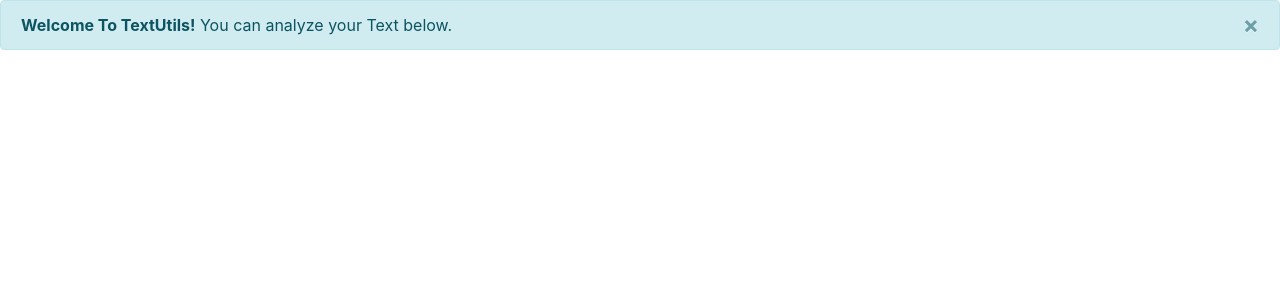
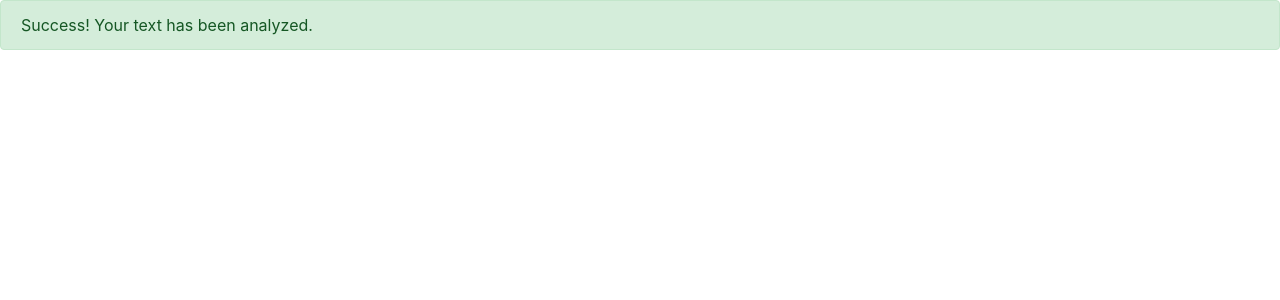
Before and after one commit to kpkrishan/Introduction_To_Django, a Django app: template Textutils/templates/analyze.html in a window 1280 px wide. Shown: the part 56-356 px from the top of the page. Run offline with Django 3.2, Linux system fonts and the light colour scheme; the template is opened without the code that fills it, so the values that code supplies are empty; some libraries are stand-ins or nearby versions.

Commit message:
Add alert!

```diff
--- a/Textutils/templates/analyze.html
+++ b/Textutils/templates/analyze.html
@@ -31,11 +31,8 @@
           </form>
 
       </nav>
-      <div class="alert alert-info alert-dismissible fade show" role="alert">
-        <strong>Welcome To TextUtils!</strong> You can analyze your Text below.
-        <button type="button" class="close" data-dismiss="alert" aria-label="Close">
-          <span aria-hidden="true">&times;</span>
-        </button>
+      <div class="alert alert-success" role="alert">
+         Success! Your text has been analyzed.
       </div>
 
 
```
